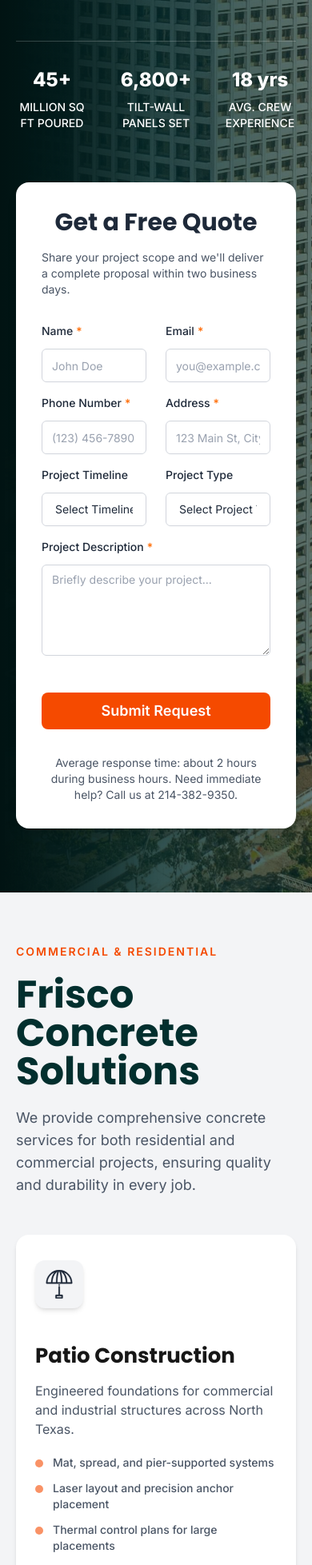
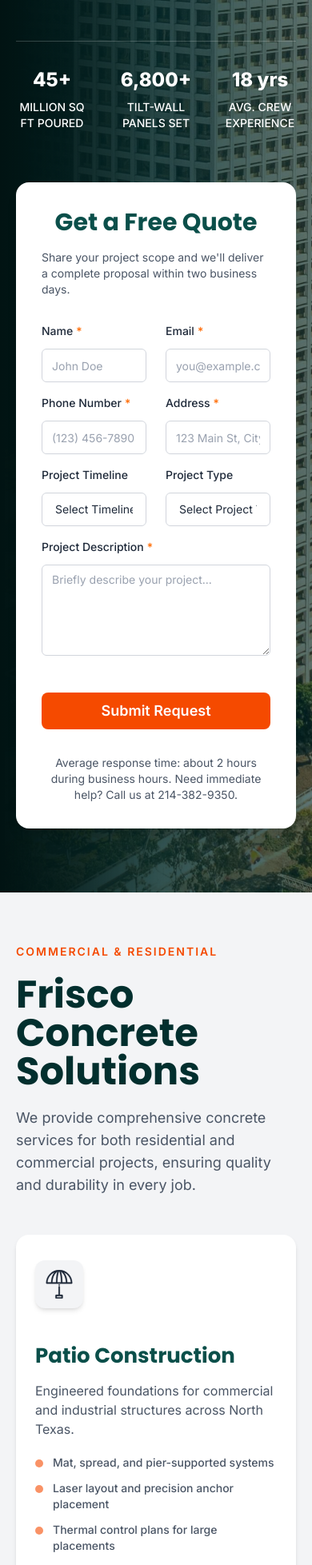
Before and after one commit to fahimurReza/site-template-gmbkingdom, a Next.js app: page / in a window 390 px wide. Shown: the part 1060-3017 px from the top of the page at 80% size. Built offline with nearby package versions, Linux system fonts and the light colour scheme.

Commit message:
(ui): responsive-Service-Section-05

```diff
--- a/app/(home)/components/service-section/ServiceCard.tsx
+++ b/app/(home)/components/service-section/ServiceCard.tsx
@@ -29,7 +29,9 @@ const ServiceCard = ({ service, className }: ServiceCardProps) => {
         />
       </div>
 
-      <h2 className="text-[26px] font-bold text-tx-theme mt-10">{title}</h2>
+      <h2 className="text-[26px] font-bold text-brand-teal-light mt-10">
+        {title}
+      </h2>
 
       <p className="text-brand-gray text-base mt-3">{description}</p>
 
--- a/components/ui/QuoteForm.tsx
+++ b/components/ui/QuoteForm.tsx
@@ -10,7 +10,9 @@ interface QuoteFormProps {
 const QuoteForm = ({ title, subtitle }: QuoteFormProps) => {
   return (
     <div className="p-8 bg-white text-brand-gray-dark rounded-2xl shadow-lg max-w-lg w-full h-auto">
-      <h2 className="text-3xl font-bold mb-4 text-center">{title}</h2>
+      <h2 className="text-3xl font-bold mb-4 text-brand-teal-light text-center">
+        {title}
+      </h2>
       <p className="text-brand-gray text-sm">{subtitle}</p>
 
       <form className="my-8">
```
